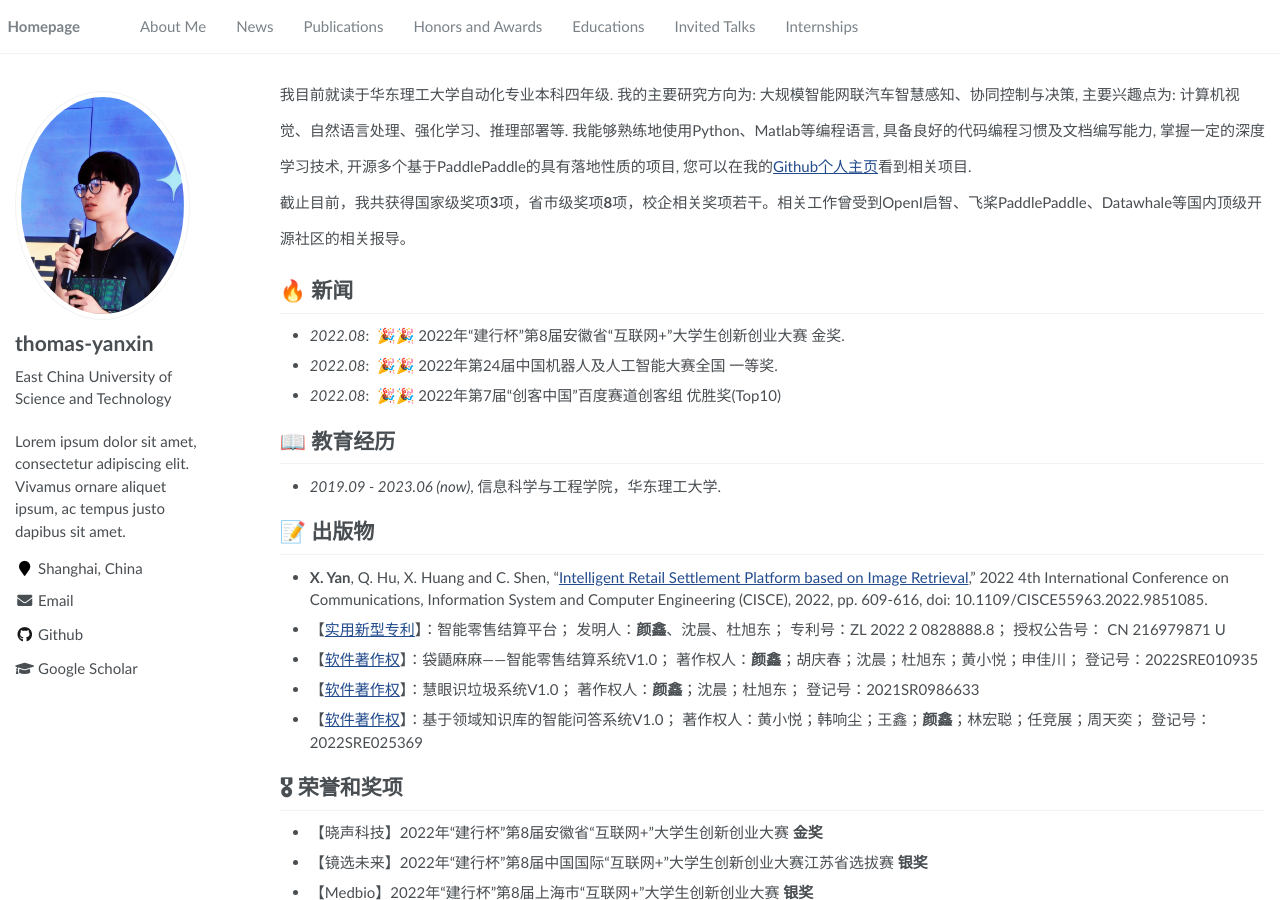
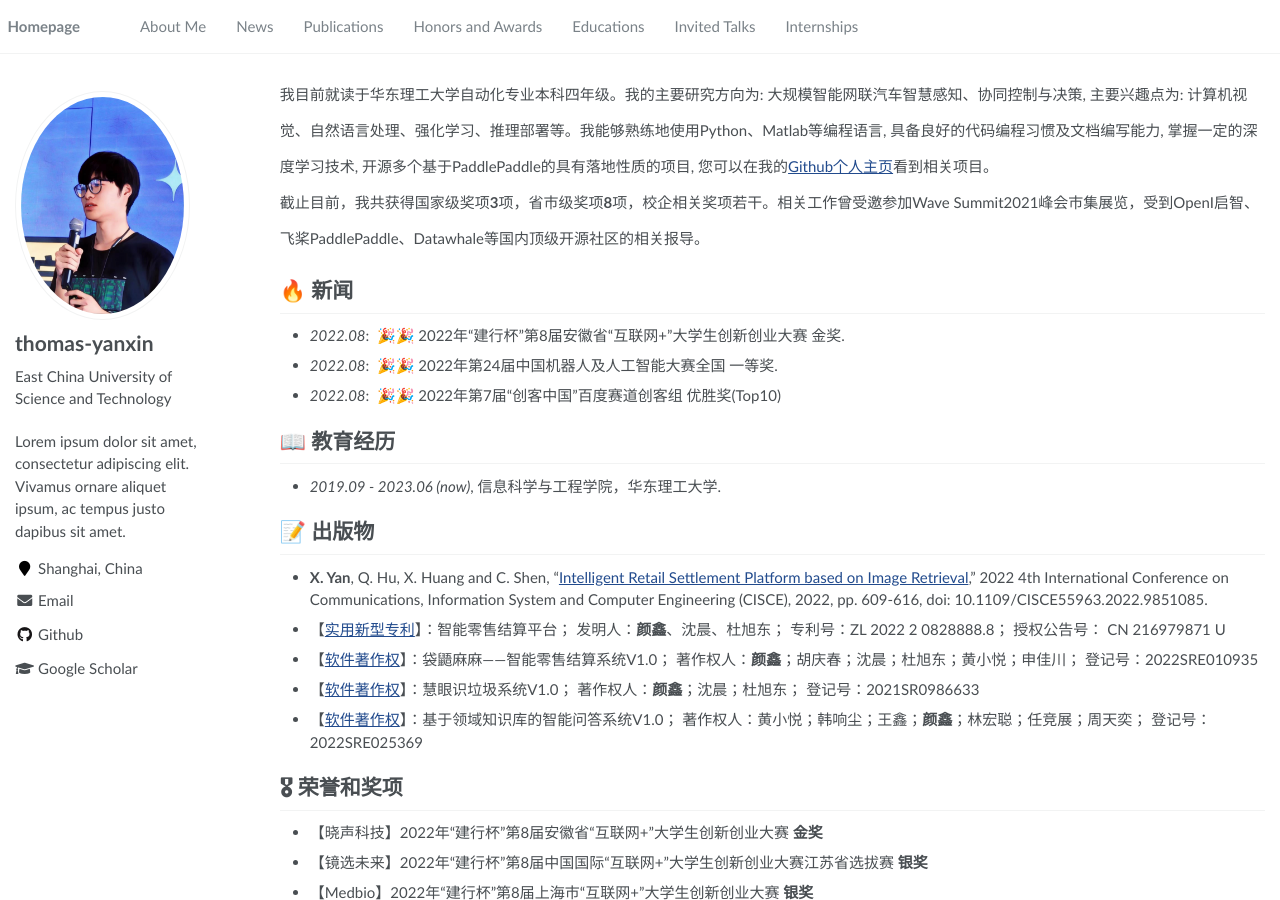
Before and after one commit to thomas-yanxin/thomas-yanxin.github.io, a Jekyll site: the page built from _pages/about.md, in a window 1280 px wide and 900 px high. Built offline with Jekyll 4.4.1, drawn with Linux system fonts in a browser that asks for light colours.

Commit message:
Update about.md

```diff
--- a/_pages/about.md
+++ b/_pages/about.md
@@ -18,10 +18,9 @@ redirect_from:
 <span class='anchor' id='about-me'></span>
 
 <p style="line-height:2.4;">
-我目前就读于华东理工大学自动化专业本科四年级. 我的主要研究方向为: 大规模智能网联汽车智慧感知、协同控制与决策, 主要兴趣点为: 计算机视觉、自然语言处理、强化学习、推理部署等. 我能够熟练地使用Python、Matlab等编程语言, 具备良好的代码编程习惯及文档编写能力, 掌握一定的深度学习技术, 开源多个基于PaddlePaddle的具有落地性质的项目, 您可以在我的<a href='https://github.com/thomas-yanxin'>Github个人主页</a>看到相关项目.
-
+我目前就读于华东理工大学自动化专业本科四年级。我的主要研究方向为: 大规模智能网联汽车智慧感知、协同控制与决策, 主要兴趣点为: 计算机视觉、自然语言处理、强化学习、推理部署等。我能够熟练地使用Python、Matlab等编程语言, 具备良好的代码编程习惯及文档编写能力, 掌握一定的深度学习技术, 开源多个基于PaddlePaddle的具有落地性质的项目, 您可以在我的<a href='https://github.com/thomas-yanxin'>Github个人主页</a>看到相关项目。
 <br />
-截止目前，我共获得国家级奖项<strong>3</strong>项，省市级奖项<strong>8</strong>项，校企相关奖项若干。相关工作曾受到OpenI启智、飞桨PaddlePaddle、Datawhale等国内顶级开源社区的相关报导。
+截止目前，我共获得国家级奖项<strong>3</strong>项，省市级奖项<strong>8</strong>项，校企相关奖项若干。相关工作曾受邀参加Wave Summit2021峰会市集展览，受到OpenI启智、飞桨PaddlePaddle、Datawhale等国内顶级开源社区的相关报导。
 </p>
 
 # 🔥 新闻
```
